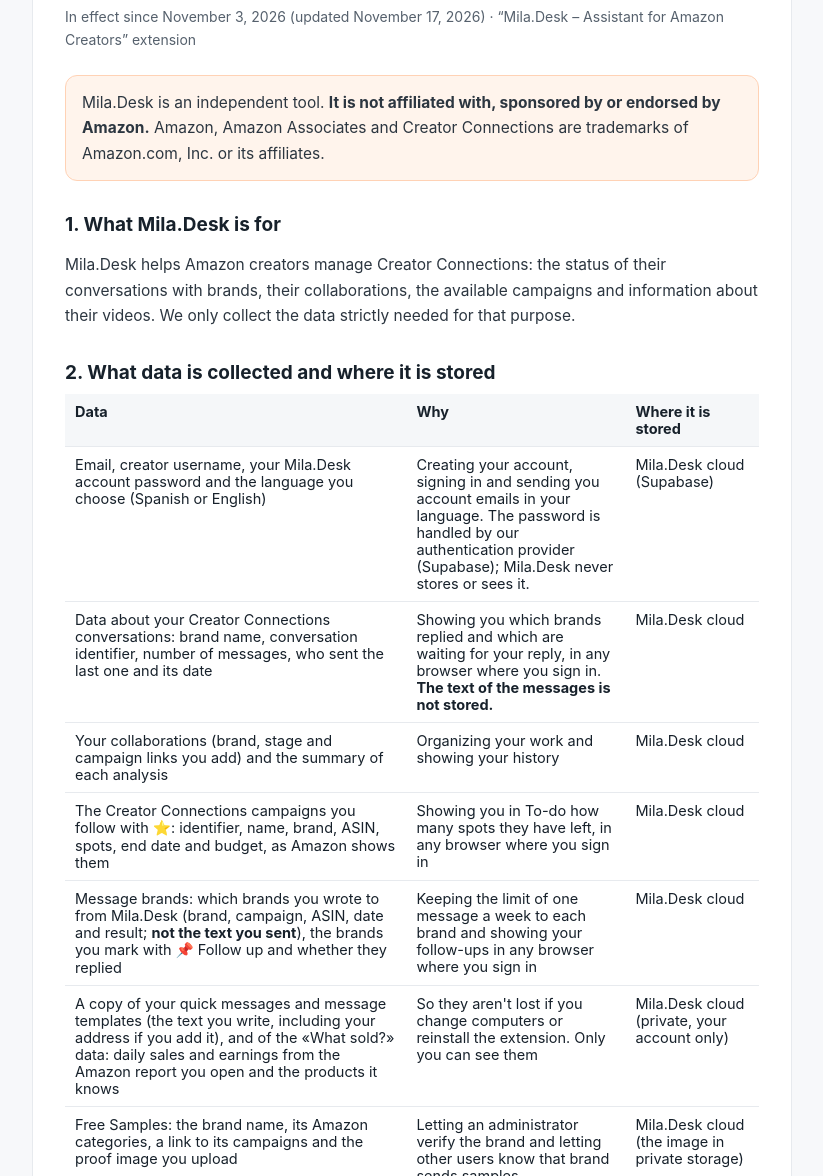
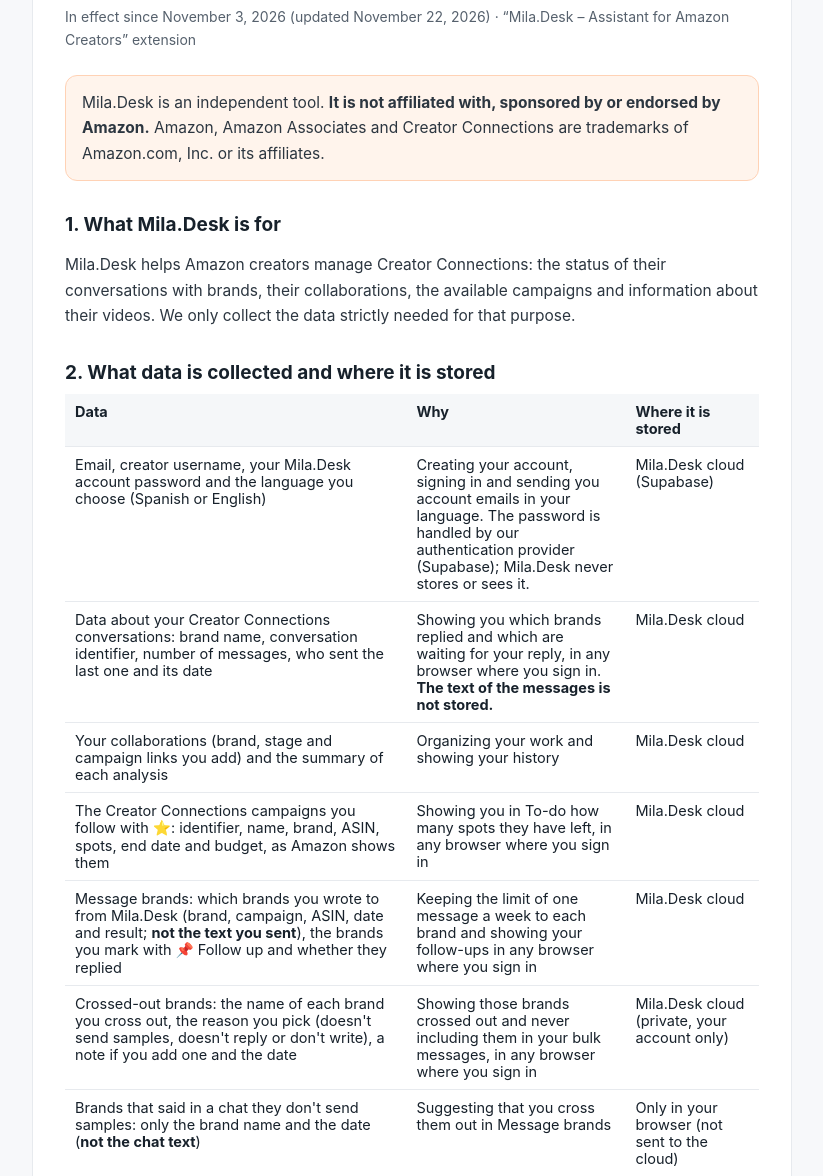
Before and after one commit to milanesproductions-lgtm/mila-desk-pages, a plain HTML site: page en/privacidad.html in a window 1280 px wide. Shown: the part 164-1340 px from the top of the page, without its empty margins (228-1051 px from the left). Drawn offline with Linux system fonts and the light colour scheme.

Commit message:
Privacidad: marcas tachadas (copia privada) y sugerencias de marcas sin muestras (solo en el navegador)

```diff
--- a/en/privacidad.html
+++ b/en/privacidad.html
@@ -30,7 +30,7 @@
 <main>
   <div class="brand"><div class="logo">M</div><span>Mila.Desk</span></div>
   <h1>Privacy policy</h1>
-  <p class="date">In effect since November 3, 2026 (updated November 17, 2026) · “Mila.Desk – Assistant for Amazon Creators” extension</p>
+  <p class="date">In effect since November 3, 2026 (updated November 22, 2026) · “Mila.Desk – Assistant for Amazon Creators” extension</p>
 
   <p class="note">Mila.Desk is an independent tool. <strong>It is not affiliated with, sponsored by or endorsed by Amazon.</strong> Amazon, Amazon Associates and Creator Connections are trademarks of Amazon.com, Inc. or its affiliates.</p>
 
@@ -46,6 +46,8 @@
       <tr><td>Your collaborations (brand, stage and campaign links you add) and the summary of each analysis</td><td>Organizing your work and showing your history</td><td>Mila.Desk cloud</td></tr>
       <tr><td>The Creator Connections campaigns you follow with ⭐: identifier, name, brand, ASIN, spots, end date and budget, as Amazon shows them</td><td>Showing you in To-do how many spots they have left, in any browser where you sign in</td><td>Mila.Desk cloud</td></tr>
       <tr><td>Message brands: which brands you wrote to from Mila.Desk (brand, campaign, ASIN, date and result; <strong>not the text you sent</strong>), the brands you mark with 📌 Follow up and whether they replied</td><td>Keeping the limit of one message a week to each brand and showing your follow-ups in any browser where you sign in</td><td>Mila.Desk cloud</td></tr>
+      <tr><td>Crossed-out brands: the name of each brand you cross out, the reason you pick (doesn't send samples, doesn't reply or don't write), a note if you add one and the date</td><td>Showing those brands crossed out and never including them in your bulk messages, in any browser where you sign in</td><td>Mila.Desk cloud (private, your account only)</td></tr>
+      <tr><td>Brands that said in a chat they don't send samples: only the brand name and the date (<strong>not the chat text</strong>)</td><td>Suggesting that you cross them out in Message brands</td><td>Only in your browser (not sent to the cloud)</td></tr>
       <tr><td>A copy of your quick messages and message templates (the text you write, including your address if you add it), and of the «What sold?» data: daily sales and earnings from the Amazon report you open and the products it knows</td><td>So they aren't lost if you change computers or reinstall the extension. Only you can see them</td><td>Mila.Desk cloud (private, your account only)</td></tr>
       <tr><td>Free Samples: the brand name, its Amazon categories, a link to its campaigns and the proof image you upload</td><td>Letting an administrator verify the brand and letting other users know that brand sends samples</td><td>Mila.Desk cloud (the image in private storage)</td></tr>
       <tr><td>Access type (free, creator beta, gift or subscription), its end date and the beta code you used</td><td>Knowing whether you can use the Premium features</td><td>Mila.Desk cloud</td></tr>
```
Also changed, not shown: privacidad.html (+3 -1 lines).
